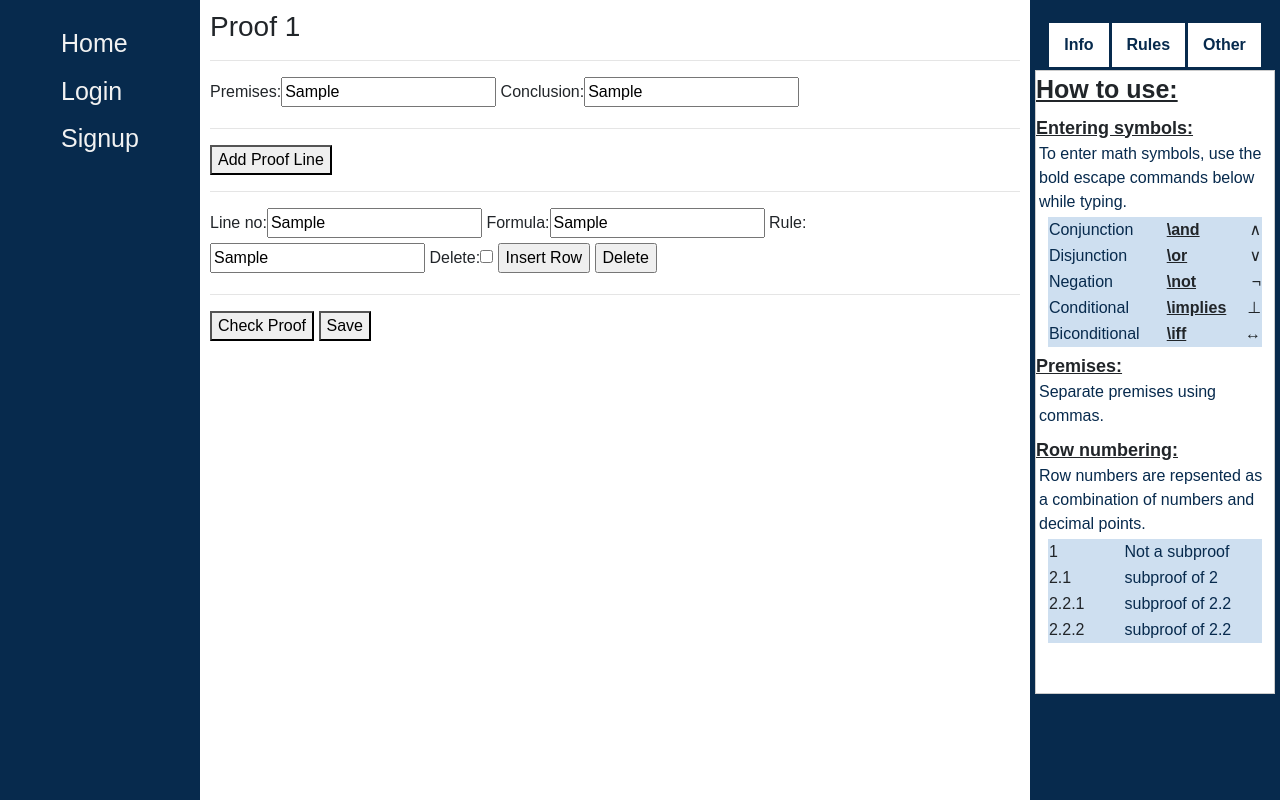
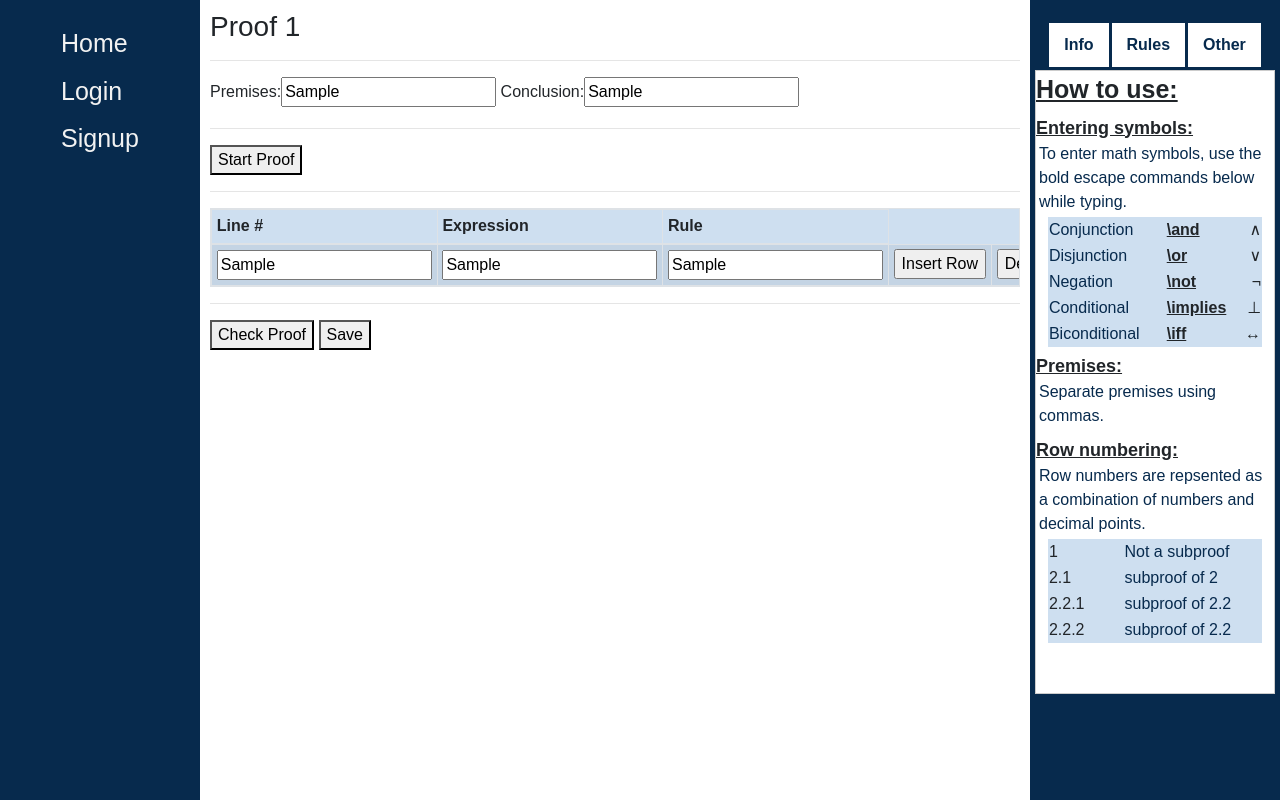
Before and after one commit to cmsho/Proof-Tool, a Django app: page /proofs/1/update/ in a window 1280 px wide. Run offline with Django 3.2, Linux system fonts and the light colour scheme; tables that the repository leaves empty hold one stand-in row (values such as "Sample post"); some libraries are stand-ins or nearby versions.

Commit message:
frontend add delete proofline functionality

```diff
--- a/proofchecker/templates/proofchecker/proof_add_edit.html
+++ b/proofchecker/templates/proofchecker/proof_add_edit.html
@@ -1,8 +1,8 @@
 {% extends 'proofchecker/base.html' %}
 {% load static %}
 {% block content %}
-     <style>
-        .hidden{
+    <style>
+        .hidden {
             display: none;
         }
     </style>
@@ -14,33 +14,55 @@
             {{ form.as_table }}
         </div>
         <hr>
-        <button id="add-more" type="button">Add Proof Line</button>
+        <div id="init_proof">
+            <button type="button" id="btn_init_proof" onclick="init_proof()">Start Proof</button>
+        </div>
         <hr>
         {% if formset %}
             {{ formset.management_form }}
-            <div id="proof-line-list">
-                {% for f in formset %}
-                    {% if not f.DELETE.value %}
-                        <div class="proofline-form" id="proofline-form-{{ forloop.counter0 }}">
-                            {{ f.as_table }}
-                            <input class="insert-row" type="button" id="id-form-btn-insert-row-{{ forloop.counter0 }}" value="Insert Row" onclick="add_new_form(this)">
-                            <input class="delete-row" type="button" id="id-form-btn-delete-row-{{ forloop.counter0 }}" value="Delete" onclick="removeProofline(this)">
-                        </div>
-                    {% endif %}
+            <table class="table table-striped table-bordered table-hover table-sm table-responsive">
+
+                <thead id="column-titles">
+                <tr class="font-weight-bold">
+                    <td>Line #</td>
+                    <td>Expression</td>
+                    <td>Rule</td>
+                </tr>
+                </thead>
+
+                <tbody id="proofline-list">
+                {% for line in formset %}
+                    <tr class="proofline_set" id="proofline_set-{{ forloop.counter0 }}">
+                        <td hidden>{{ line.id }} {{ line.DELETE }}</td>
+                        <td>{{ line.line_no }}</td>
+                        <td>{{ line.formula }}</td>
+                        <td>{{ line.rule }}</td>
+                        <td><input class="insert-row" type="button" id="id-form-btn-insert-row-{{ forloop.counter0 }}"
+                                   value="Insert Row" onclick="add_proofline_form(this)"></td>
+                        <td><input class="delete-row" type="button" id="id-form-btn-delete-row-{{ forloop.counter0 }}"
+                                   value="Delete" onclick="remove_proofline_form(this)"></td>
+                    </tr>
                 {% endfor %}
-            </div>
-            <div id="empty-form" class="hidden">
-                {{ formset.empty_form }}
-                <input class="insert-row" type="button" id="id-form-btn-insert-row-__prefix__" value="Insert Row" onclick="add_new_form(this)">
-                <input class="delete-row" type="button" id="id-form-btn-delete-row-__prefix__" value="Delete" onclick="removeProofline(this)">
-            </div>
+
+                <tr id="empty-form" class="hidden">
+                    <td hidden>{{ formset.empty_form.id }} {{ formset.empty_form.DELETE }}</td>
+                    <td>{{ formset.empty_form.line_no }}</td>
+                    <td>{{ formset.empty_form.formula }}</td>
+                    <td>{{ formset.empty_form.rule }}</td>
+                    <td><input class="insert-row" type="button" id="id-form-btn-insert-row-__prefix__"
+                               value="Insert Row" onclick="add_proofline_form(this)"></td>
+                    <td><input class="delete-row" type="button" id="id-form-btn-delete-row-__prefix__" value="Delete"
+                               onclick="remove_proofline_form(this)"></td>
+                </tr>
+                </tbody>
+            </table>
         {% endif %}
         <hr>
+
         {% if response.err_msg %}
-            <p> <strong>RESULT:</strong> {{ response.err_msg }} </p>
+            <p><strong>RESULT:</strong> {{ response.err_msg }} </p>
             <hr>
         {% endif %}
-        <input type="text" class="hidden" id="check-proof">
         <button name="check_proof" type="submit">Check Proof</button>
         <button name="submit" type="submit">Save</button>
     </form>
@@ -48,44 +70,88 @@
 
 
     <script type="text/javascript">
-        const addMoreBtn = document.getElementById("add-more")
-        const totalNewForms = document.getElementById("id_form-TOTAL_FORMS")
-        const currentProofLineForms = document.getElementsByClassName("proofline-form")
-        addMoreBtn.addEventListener("click", add_new_form)
-
-
-        function add_new_form(button) {
-           {# this is just a sample #}
-           {#if (button) {#}
-           {#    button.preventDefault()#}
-
-           let currentFormCount = currentProofLineForms.length
-           const formCopyTarget = document.getElementById("proof-line-list")
-
-           const emptyFormElement = document.getElementById("empty-form").cloneNode(true)
-           emptyFormElement.setAttribute("class", "proofline-form")
-           emptyFormElement.setAttribute("id", `proofline-form-${currentFormCount}`)
-
-           const regex = new RegExp('__prefix__', 'g')
-           emptyFormElement.innerHTML = emptyFormElement.innerHTML.replace(regex, currentFormCount)
-           totalNewForms.setAttribute('value', currentFormCount + 1)
-           formCopyTarget.append(emptyFormElement)
-        }
-
-
-        function removeProofline(button) {
-           var id = button.id.replace(/[^0-9]/g, "")
-           console.log(id)
-           const mark_deleted = document.getElementById("id_form-" + id + "-DELETE")
-           mark_deleted.setAttribute("checked", "true")
-           const targeted_prooflie = document.getElementById("proofline-form-" + id)
-           targeted_prooflie.hidden = true
-        }
-
         const inputFields = document.getElementsByClassName("text-replacement-enabled")
         for (let i of inputFields){
             console.log(i)
             i.setAttribute("onkeydown", "replaceCharacter(this);")
+        }
+
+        function get_total_proofline_form_count(){
+            return document.getElementsByClassName('proofline_set').length;
+        }
+
+        function get_total_formset_count_in_manager(){
+            return parseInt(document.getElementById('id_proofline_set-TOTAL_FORMS').value)
+        }
+
+        function set_total_formset_count_in_manager(value){
+            document.getElementById('id_proofline_set-TOTAL_FORMS').setAttribute('value', value);
+        }
+
+
+        function get_proofline_form_id_from_object_id(oObj){
+            return parseInt(oObj.id.replace(/[^0-9]/g, ""))
+        }
+
+        function init_proof(){
+            if (get_total_formset_count_in_manager() == 0) {
+                    append_new_form_in_proofline_formset(0)
+            }
+        }
+
+        function change_proofline_form_id(old_id, new_id){
+            const targeted_element = document.getElementById('proofline_set-'+old_id)
+            if (targeted_element != null) {
+                document.getElementById('proofline_set' + '-' + old_id).setAttribute('id', `${'proofline_set'}-${new_id}`)
+                const fields = ['id', 'DELETE', 'line_no', 'formula', 'rule'];
+                fields.forEach(function (field) {
+                    document.getElementById('id_proofline_set-' + old_id + '-' + field).setAttribute('name', `proofline_set-${new_id}-${field}`)
+                    document.getElementById('id_proofline_set-' + old_id + '-' + field).setAttribute('id', `id_proofline_set-${new_id}-${field}`)
+                })
+                document.getElementById('id-form-btn-insert-row-' + old_id).setAttribute('id', `id-form-btn-insert-row-${new_id}`)
+                document.getElementById('id-form-btn-delete-row-' + old_id).setAttribute('id', `id-form-btn-delete-row-${new_id}`)
+            }
+        }
+
+        function add_proofline_form(oObj){
+            append_new_form_in_proofline_formset(get_proofline_form_id_from_object_id(oObj)+1)
+        }
+
+        function remove_proofline_form(oObj){
+            remove_form_from_proofline_fomrset(get_proofline_form_id_from_object_id(oObj))
+        }
+
+        function append_new_form_in_proofline_formset(index){
+            var last_form_element_id = get_total_formset_count_in_manager()-1
+            for (var i = last_form_element_id; i >= index; i--) {
+              change_proofline_form_id(i, i+1)
+            }
+            const emptyFormElement = document.getElementById('empty-form').cloneNode(true)
+            emptyFormElement.setAttribute("class", 'proofline_set')
+            emptyFormElement.setAttribute("id", `proofline_set-${index}`)
+            const regex = new RegExp('__prefix__', 'g')
+            emptyFormElement.innerHTML = emptyFormElement.innerHTML.replace(regex, index)
+
+            const proof_tbody = document.getElementById('proofline-list')
+            const proof_table_row = document.getElementById('proofline_set'+"-"+(index-1))
+            if (proof_table_row != null){
+                proof_table_row.after(emptyFormElement)
+            } else {
+                proof_tbody.append(emptyFormElement)
+            }
+            set_total_formset_count_in_manager(get_total_formset_count_in_manager()+1)
+        }
+
+        function remove_form_from_proofline_fomrset(index) {
+            document.getElementById('id_proofline_set-' + index + '-DELETE').setAttribute("checked", "true")
+            document.getElementById('proofline_set-' + index).remove();
+
+            var last_form_element_id = get_total_formset_count_in_manager()-1
+            for (var i = index+1; i <= last_form_element_id; i++) {
+              change_proofline_form_id(i, i-1)
+            }
+
+            set_total_formset_count_in_manager(get_total_formset_count_in_manager()-1)
         }
     </script>
 
--- a/proofchecker/views.py
+++ b/proofchecker/views.py
@@ -138,24 +138,59 @@ def proof_checker(request):
     return render(request, 'proofchecker/proof_checker.html', context)
 
 
-
-
-
-
-
-
 def proof_create_view(request):
-    ProofLineFormset = modelformset_factory(ProofLine, form=ProofLineForm, extra=0, can_delete=True)
+    ProofLineFormset = inlineformset_factory(Proof, ProofLine, form=ProofLineForm, extra=0)
     query_set = ProofLine.objects.none()
     form = ProofForm(request.POST or None)
-    formset = ProofLineFormset(request.POST or None, queryset=query_set)
+    formset = ProofLineFormset(request.POST or None, queryset=query_set, instance=form.instance)
     response = None
 
     if request.POST:
         if all([form.is_valid(), formset.is_valid()]):
             parent = form.save(commit=False)
             if 'check_proof' in request.POST:
-                proof = ProofObj(lines=[]) #
+                proof = ProofObj(lines=[])  #
+                proof.premises = find_premises(parent.premises)
+                proof.conclusion = str(parent.conclusion)
+
+                for line in formset:
+                    if len(line.cleaned_data) > 0 and not line.cleaned_data['DELETE']:
+                        proofline = ProofLineObj()
+                        child = line.save(commit=False)
+                        child.proof = parent
+                        proofline.line_no = str(child.line_no)
+                        proofline.expression = str(child.formula)
+                        proofline.rule = str(child.rule)
+                        proof.lines.append(proofline)
+                response = verify_proof(proof)
+
+            elif 'submit' in request.POST:
+                parent.created_by = request.user
+                parent.save()
+                formset.save()
+
+                return HttpResponseRedirect(reverse('all_proofs'))
+    context = {
+        "form": form,
+        "formset": formset,
+        "response": response
+    }
+    return render(request, 'proofchecker/proof_add_edit.html', context)
+
+
+def proof_update_view(request, pk=None):
+    obj = get_object_or_404(Proof, pk=pk)
+    ProofLineFormset = inlineformset_factory(Proof, ProofLine, form=ProofLineForm, extra=0)
+    query_set = obj.proofline_set.all()
+    form = ProofForm(request.POST or None, instance=obj)
+    formset = ProofLineFormset(request.POST or None, queryset=query_set, instance=obj)
+    response = None
+
+    if request.POST:
+        parent = form.save(commit=False)
+        if all([form.is_valid(), formset.is_valid()]):
+            if 'check_proof' in request.POST:
+                proof = ProofObj(lines=[])  #
                 proof.premises = find_premises(parent.premises)
                 proof.conclusion = str(parent.conclusion)
 
@@ -174,66 +209,7 @@ def proof_create_view(request):
             elif 'submit' in request.POST:
                 parent.created_by = request.user
                 parent.save()
-                for line in formset:
-                    if len(line.cleaned_data) > 0 and not line.cleaned_data['DELETE']:
-                        child = line.save(commit=False)
-                        child.proof = parent
-                        child.save()
-
-                return HttpResponseRedirect(reverse('all_proofs'))
-    context = {
-        "form": form,
-        "formset": formset,
-        "response": response
-    }
-    return render(request, 'proofchecker/proof_add_edit.html', context)
-
-
-
-
-
-
-
-def proof_update_view(request, pk=None):
-    obj = get_object_or_404(Proof, pk=pk)
-    ProofLineFormset = modelformset_factory(ProofLine, form=ProofLineForm, extra=0, can_delete=True)
-    query_set = obj.proofline_set.all()
-    form = ProofForm(request.POST or None, instance=obj)
-    formset = ProofLineFormset(request.POST or None, queryset=query_set)
-    response = None
-
-    if request.POST:
-        parent = form.save(commit=False)
-        if all([form.is_valid(), formset.is_valid()]):
-            if 'check_proof' in request.POST:
-                proof = ProofObj(lines=[]) #
-                proof.premises = find_premises(parent.premises)
-                proof.conclusion = str(parent.conclusion)
-
-                for line in formset:
-                    if len(line.cleaned_data) > 0 and not line.cleaned_data['DELETE']:
-                        proofline = ProofLineObj()
-                        child = line.save(commit=False)
-                        child.proof = parent
-                        proofline.line_no = str(child.line_no)
-                        proofline.expression = str(child.formula)
-                        proofline.rule = str(child.rule)
-                        proof.lines.append(proofline)
-
-                response = verify_proof(proof)
-
-            elif 'submit' in request.POST:
-                parent.created_by = request.user
-                parent.save()
-
-                for line in formset:
-                    if len(line.cleaned_data) > 0:
-                        child = line.save(commit=False)
-                        child.proof = parent
-                        child.save()
-
-                        if line.cleaned_data['DELETE']:
-                            child.delete()
+                formset.save()
 
                 return HttpResponseRedirect(reverse('all_proofs'))
 
@@ -253,6 +229,7 @@ class ProofView(ListView):
 
 class ProofDetailView(DetailView):
     model = Proof
+
 
 class ProofDeleteView(DeleteView):
     model = Proof
```
